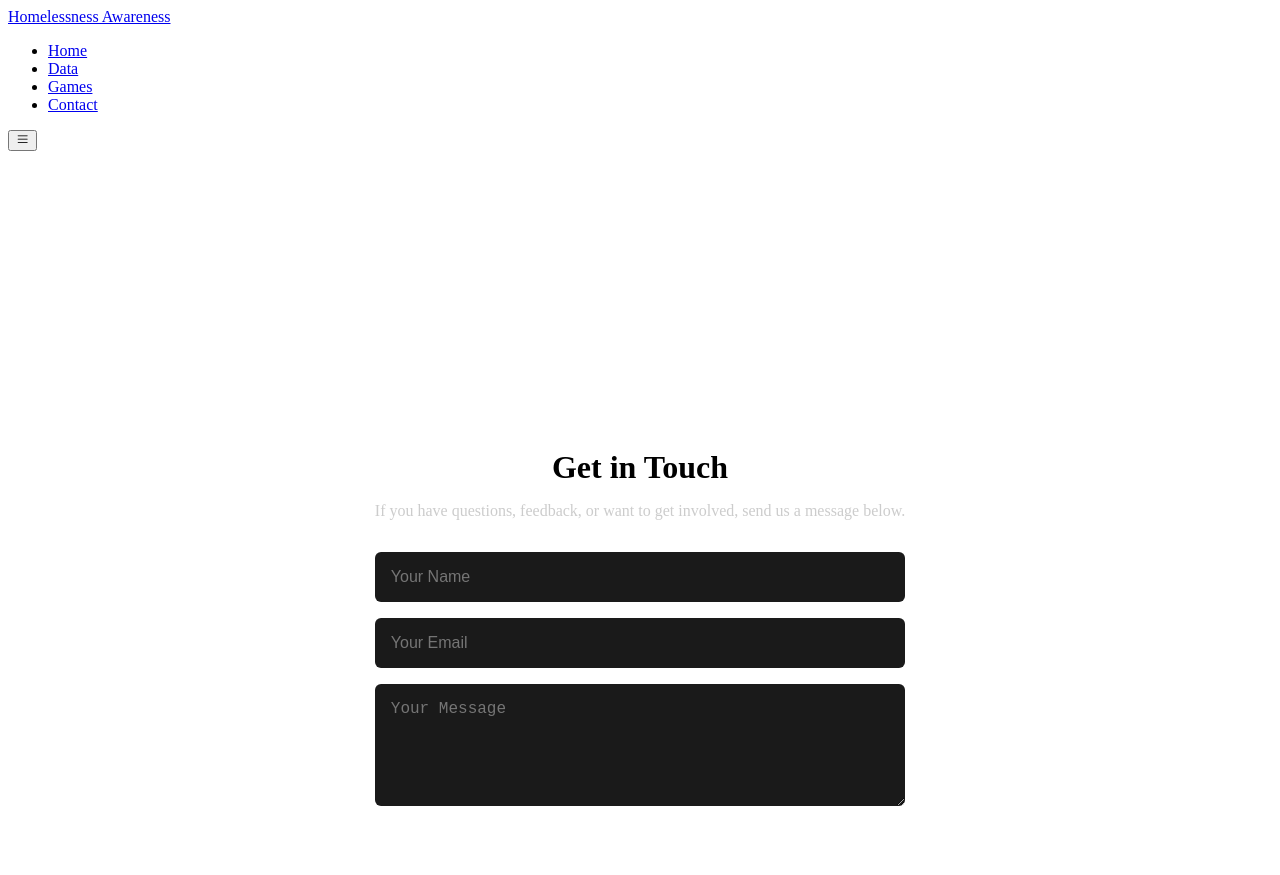
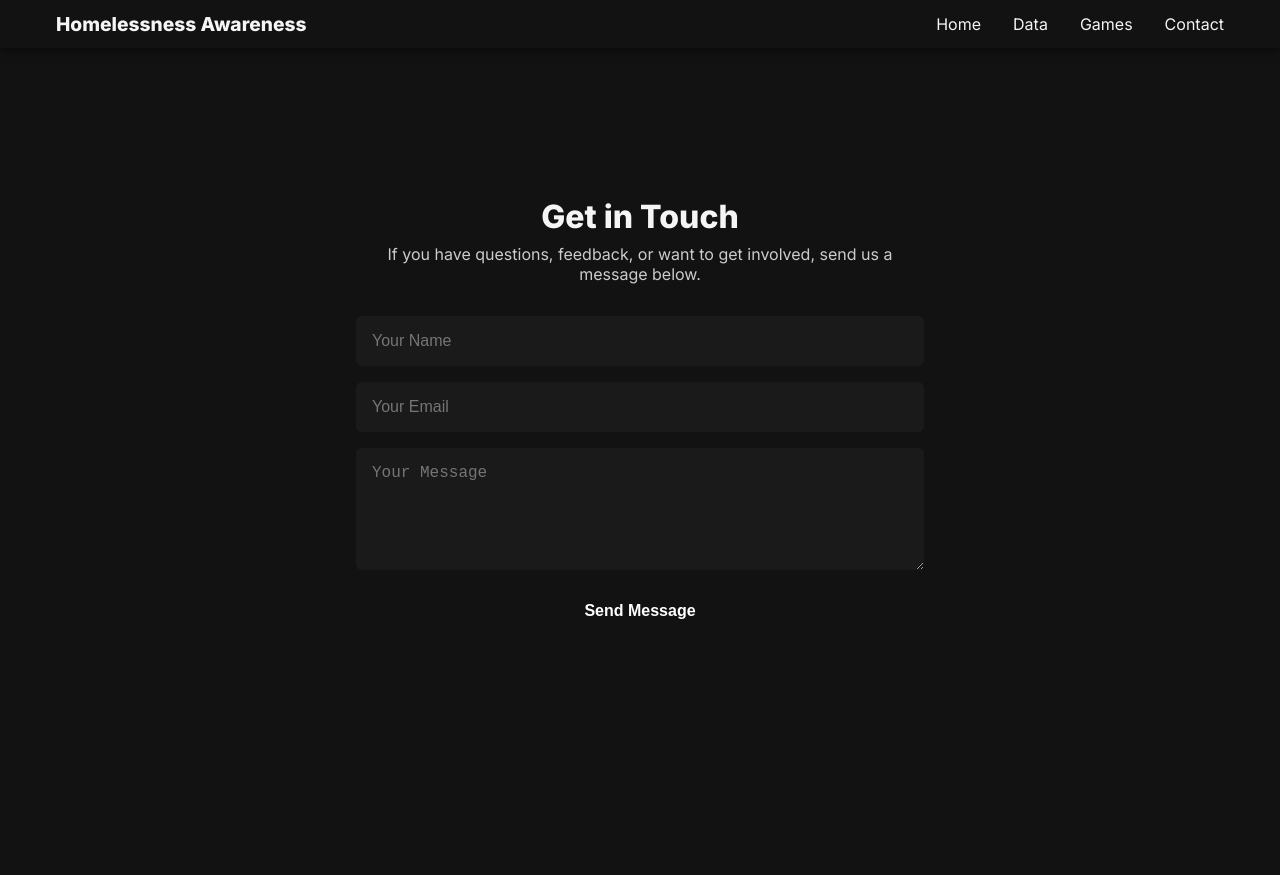
Before and after one commit to dylanmccune/sjp, a plain HTML site: page contact/index.html in a window 1280 px wide. Shown: the top 875 px of the page. Drawn offline with nearby package versions, Linux system fonts and the light colour scheme; the site is published under a folder, as on GitHub Pages, so addresses that start at the root find nothing.

Commit message:
update to relative paths for github pages

```diff
--- a/contact/index.html
+++ b/contact/index.html
@@ -4,7 +4,7 @@
     <meta charset="UTF-8" />
     <meta name="viewport" content="width=device-width, initial-scale=1.0" />
     <title>Contact Us</title>
-    <link rel="stylesheet" href="/global-styles.css" />
+    <link rel="stylesheet" href="../global-styles.css" />
     <link rel="stylesheet" href="style.css" />
     <link
       href="https://fonts.googleapis.com/css2?family=Inter:wght@400;600;800&display=swap"
@@ -26,10 +26,10 @@
       <div class="navbar-container">
         <a href="/" class="navbar-logo">Homelessness Awareness</a>
         <ul class="navbar-menu">
-          <li><a href="/">Home</a></li>
-          <li><a href="/data/">Data</a></li>
-          <li><a href="/games/">Games</a></li>
-          <li><a href="/contact/" class="active">Contact</a></li>
+          <li><a href="../">Home</a></li>
+          <li><a href="../data/">Data</a></li>
+          <li><a href="../games/">Games</a></li>
+          <li><a href="" class="active">Contact</a></li>
         </ul>
         <!-- hamburger toggle -->
         <button
```
Also changed, not shown: data/index.html (+4 -4 lines), games/index.html (+4 -4 lines), index.html (+4 -4 lines).
